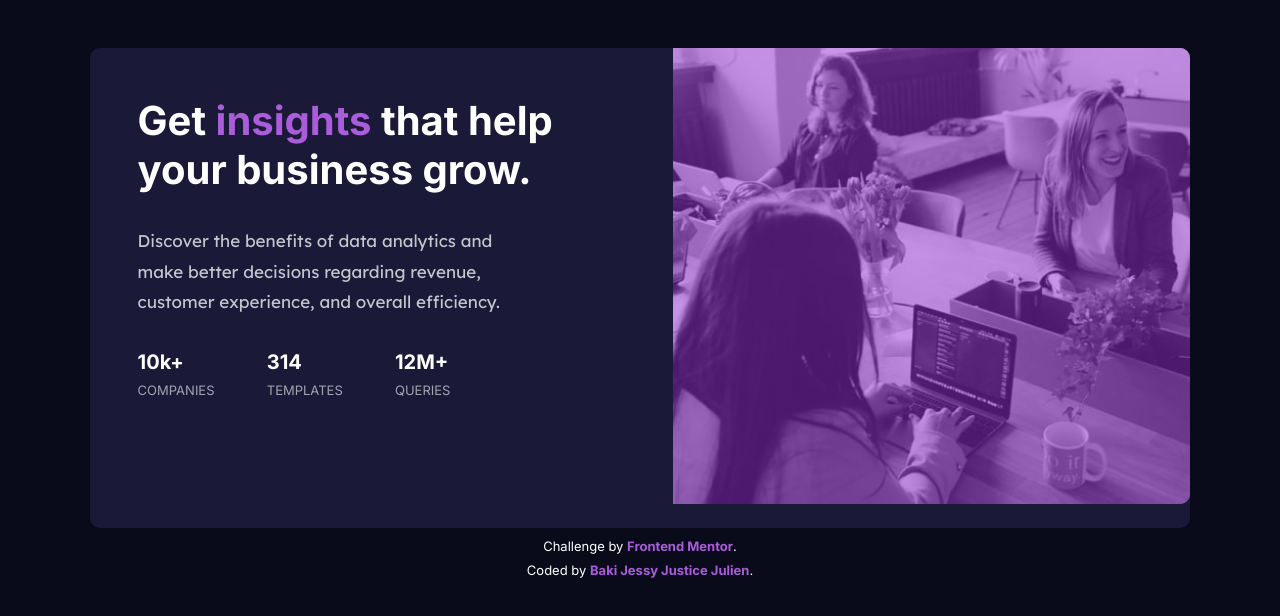
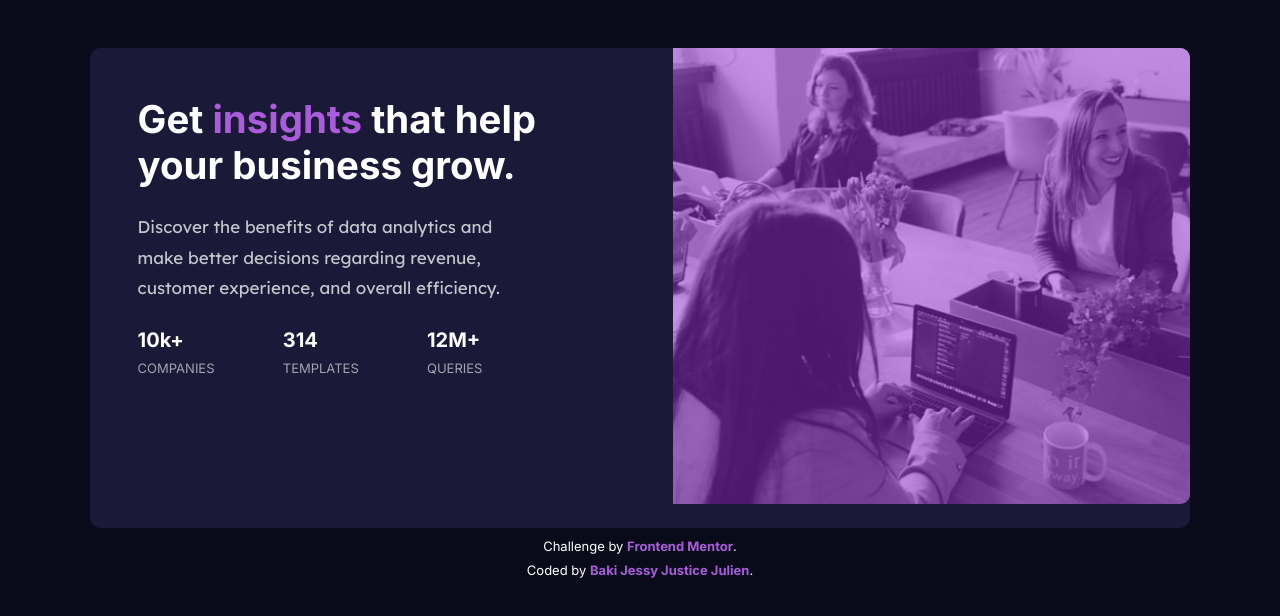
Before and after one commit to blackdreamer15/Frontend-Mentor-Challenges, a plain HTML site: page 3-Stats-Preview-Card-Component/index.html in a window 1280 px wide. Drawn offline with Linux system fonts and the light colour scheme.

Commit message:
Fix - Correct a bug related to responsiveness

```diff
--- a/3-Stats-Preview-Card-Component/main.css
+++ b/3-Stats-Preview-Card-Component/main.css
@@ -79,7 +79,7 @@ main section.card-content {
 
 main section.card-content h1 {
     font-weight: 700;
-    font-size: 2.5rem;
+    font-size: 2.4rem;
     width: 80%;
 }
 
@@ -93,7 +93,7 @@ main section.card-content > p {
     width: 70%;
     line-height: 1.8;
     font-size: 17px;
-    margin: 2rem 0;
+    margin: 1.5rem 0;
 }
 
 main section.card-content ul {
@@ -102,7 +102,7 @@ main section.card-content ul {
 
 main section.card-content ul li {
     display: inline-block;
-    margin-right: 3rem;
+    margin-right: 4rem;
 }
 
 main section.card-content ul li:last-child {
@@ -133,7 +133,7 @@ main section.card-content ul li p {
         width: 80%;
         line-height: 1.8;
         font-size: 16px;
-        margin: 1.5rem 0;
+        margin: 1.4rem 0;
     }
     main section.header-img {
         max-width: 50%;
```
